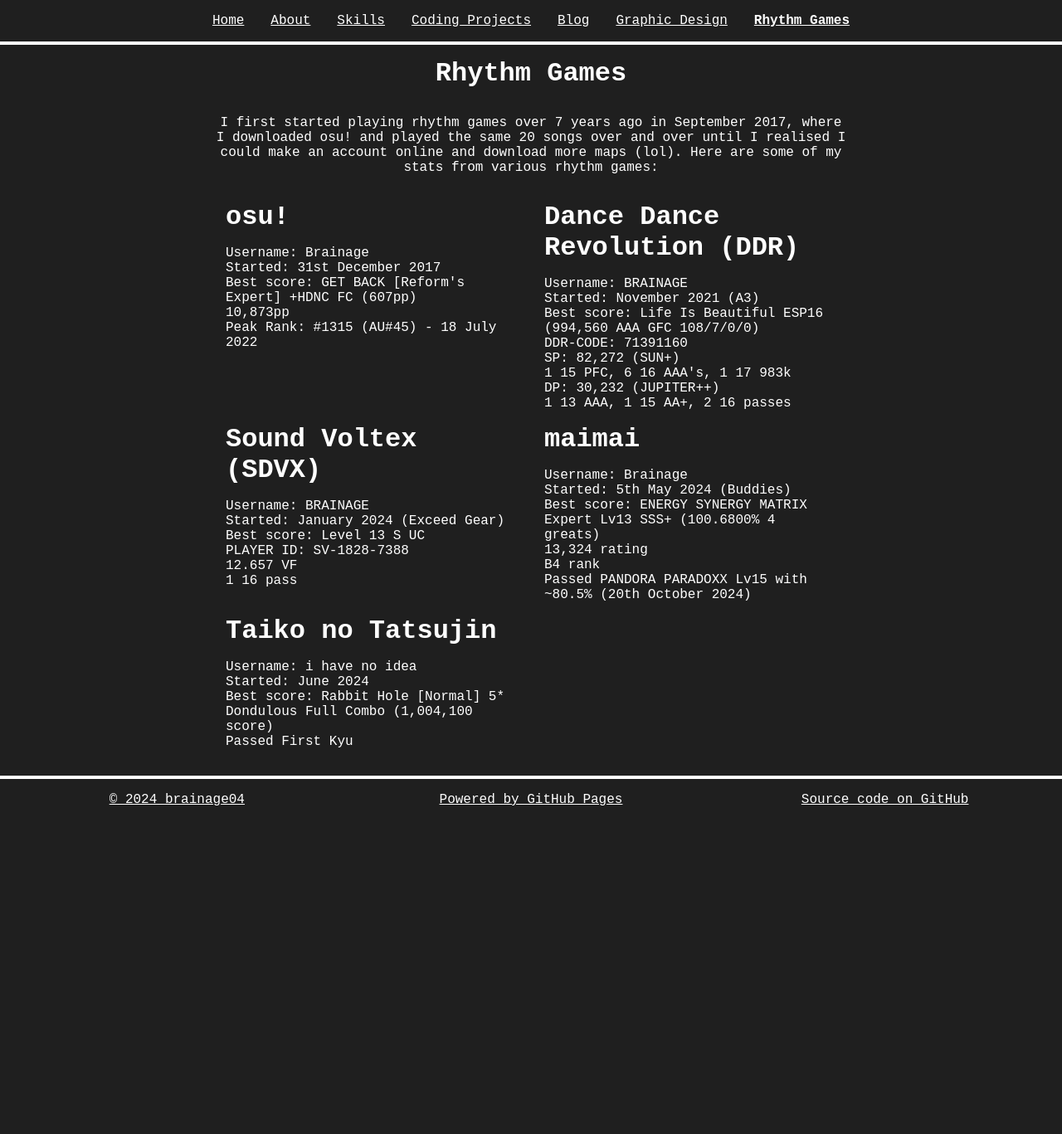
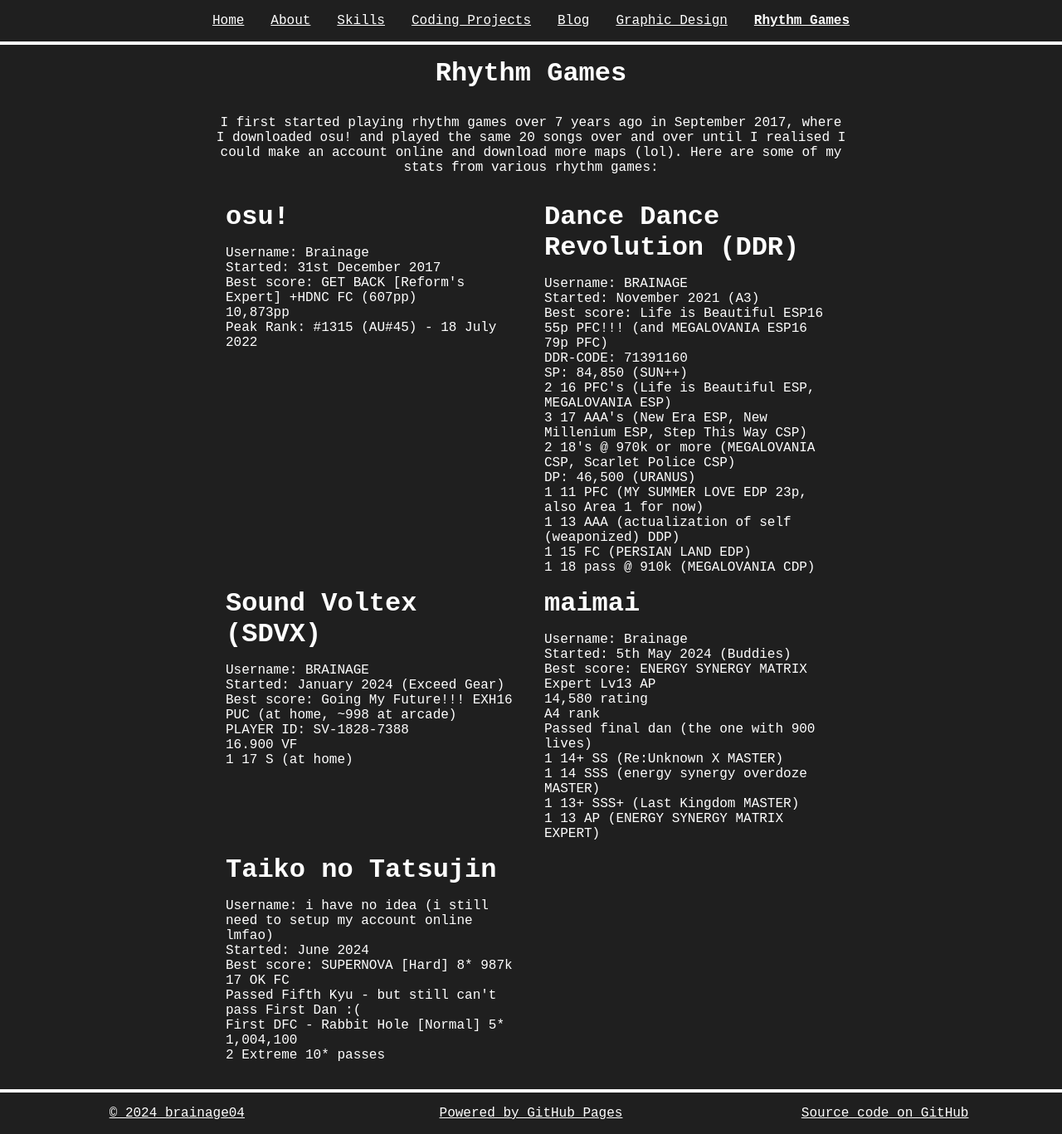
Before and after one commit to brainage04/brainage04.github.io, a Jekyll site: the page built from assets/pages/rhythm-games.html, in a window 1280 px wide. Shown: the whole page at 83% size. Built offline with Jekyll 4.4.1, drawn with Linux system fonts in a browser that asks for light colours; before the commit the page ends 989 px from its top, so only the background shows below that.

Commit message:
first real update

```diff
--- a/_data/coding-projects.yml
+++ b/_data/coding-projects.yml
@@ -17,20 +17,32 @@
   items:
   - name: DatapackTemplate
     url: https://github.com/brainage04/DatapackTemplate
-    description:  My datapack template for Minecraft 1.21, complete with useful features such as install/uninstall/on player join functions.
+    description:  My Minecraft datapack template.
     technologies: mcfunction
-  - name: BrainageHUD (WIP - almost done polishing)
+  - name: HudRendererLib (WIP - reworking config/rendering)
+    url: https://github.com/brainage04/HudRendererLib
+    description: A Minecraft Fabric client-side library for rendering HUD elements.
+    technologies: Java 21
+  - name: BrainageHUD (WIP)
     url: https://github.com/brainage04/BrainageHUD
-    description: A client-side mod that adds useful HUD elements to Minecraft. (Fabric 1.21)
+    description: A Minecraft Fabric client-side mod that adds useful HUD elements to Minecraft.
     technologies: Java 21
   - name: ToggleSprint (WIP - needs refactoring to match BrainageHUD functionality)
     url: https://github.com/brainage04/ToggleSprint
     description: A simple toggle sprint/sneak and HUD mod that is allowed on Hypixel. (Forge 1.8.9)
     technologies: Kotlin, Java 8
-  - name: ProjectileMania (WIP - need to rewrite from scratch for 1.21)
-    url: https://github.com/brainage04/ProjectileMania
-    description: A mod that adds a TON of projectiles to Minecraft (among other fun things). (Fabric 1.20.4)
-    technologies: Java 21, Kotlin
+  - name: SimpleTwitchChat
+    url: https://github.com/brainage04/SimpleTwitchChat
+    description: A Fabric mod that integrates Twitch chat with Minecraft chat.
+    technologies: Java 21, Twitch4J
+  - name: GetEnchantInfo
+    url: https://github.com/brainage04/GetEnchantInfo
+    description: A Minecraft Fabric client-side mod that adds commands that provide helpful information related to enchantments.
+    technologies: Java 21
+  - name: MaxLibrarianTrades
+    url: https://github.com/brainage04/MaxLibrarianTrades
+    description: A Minecraft Fabric server-side mod that guarantees max-level books from Librarian trades.
+    technologies: Java 21
 
 - title: University Projects
   items:
--- a/_data/rhythm-games.yml
+++ b/_data/rhythm-games.yml
@@ -5,35 +5,50 @@
   items:
   - 10,873pp
   - "Peak Rank: #1315 (AU#45) - 18 July 2022"
+
 - name: Dance Dance Revolution (DDR)
   username: BRAINAGE
   started: November 2021 (A3)
-  best-score: Life Is Beautiful ESP16 (994,560 AAA GFC 108/7/0/0)
+  best-score: Life is Beautiful ESP16 55p PFC!!! (and MEGALOVANIA ESP16 79p PFC)
   items:
   - "DDR-CODE: 71391160"
-  - "SP: 82,272 (SUN+)"
-  - 1 15 PFC, 6 16 AAA's, 1 17 983k
-  - "DP: 30,232 (JUPITER++)"
-  - 1 13 AAA, 1 15 AA+, 2 16 passes
+  - "SP: 84,850 (SUN++)"
+  - 2 16 PFC's (Life is Beautiful ESP, MEGALOVANIA ESP)
+  - 3 17 AAA's (New Era ESP, New Millenium ESP, Step This Way CSP)
+  - 2 18's @ 970k or more (MEGALOVANIA CSP, Scarlet Police CSP)
+  - "DP: 46,500 (URANUS)"
+  - 1 11 PFC (MY SUMMER LOVE EDP 23p, also Area 1 for now)
+  - 1 13 AAA (actualization of self (weaponized) DDP)
+  - 1 15 FC (PERSIAN LAND EDP)
+  - 1 18 pass @ 910k (MEGALOVANIA CDP)
+
 - name: Sound Voltex (SDVX)
   username: BRAINAGE
   started: January 2024 (Exceed Gear)
-  best-score: Level 13 S UC
+  best-score: Going My Future!!! EXH16 PUC (at home, ~998 at arcade)
   items:
   - "PLAYER ID: SV-1828-7388"
-  - 12.657 VF
-  - 1 16 pass
+  - 16.900 VF
+  - 1 17 S (at home)
+
 - name: maimai
   username: Brainage
-  best-score: ENERGY SYNERGY MATRIX Expert Lv13 SSS+ (100.6800% 4 greats)
+  best-score: ENERGY SYNERGY MATRIX Expert Lv13 AP
   started: 5th May 2024 (Buddies)
   items:
-  - 13,324 rating
-  - B4 rank
-  - Passed PANDORA PARADOXX Lv15 with ~80.5% (20th October 2024)
+  - 14,580 rating
+  - A4 rank
+  - Passed final dan (the one with 900 lives)
+  - 1 14+ SS (Re:Unknown X MASTER)
+  - 1 14 SSS (energy synergy overdoze MASTER)
+  - 1 13+ SSS+ (Last Kingdom MASTER)
+  - 1 13 AP (ENERGY SYNERGY MATRIX EXPERT)
+
 - name: Taiko no Tatsujin
-  username: i have no idea
-  best-score: Rabbit Hole [Normal] 5* Dondulous Full Combo (1,004,100 score)
+  username: i have no idea (i still need to setup my account online lmfao)
+  best-score: SUPERNOVA [Hard] 8* 987k 17 OK FC
   started: June 2024
   items:
-  - Passed First Kyu
+  - Passed Fifth Kyu - but still can't pass First Dan :(
+  - First DFC - Rabbit Hole [Normal] 5* 1,004,100
+  - 2 Extreme 10* passes
--- a/_data/skills.yml
+++ b/_data/skills.yml
@@ -11,6 +11,7 @@
 - title: "Familiar with:"
   items:
   - Windows and Linux shell scripting
+  - Gradle scripting
   - Git, GitHub, GitHub Actions
   - Django, PostgreSQL
   - PHP, PHP PDO, XAMPP
@@ -24,5 +25,4 @@
   - SQL Server
   - .NET, .NET Core
   - Android SDK, Android Studio
-  - Gradle scripting
   - Lower level languages (x86 ASM, C, C++)
```
Also changed, not shown: _posts/2025-05-06-my-second-blog.html (added, +52 -0 lines).
